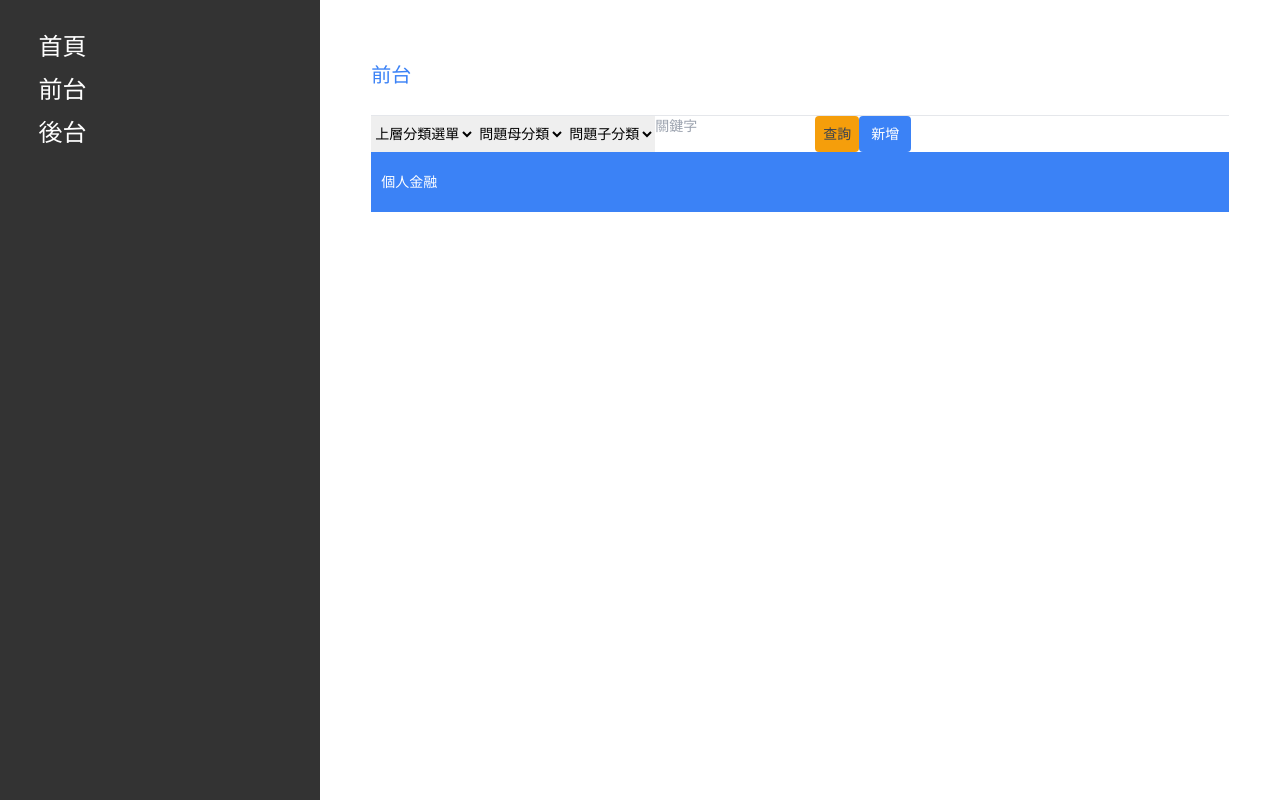
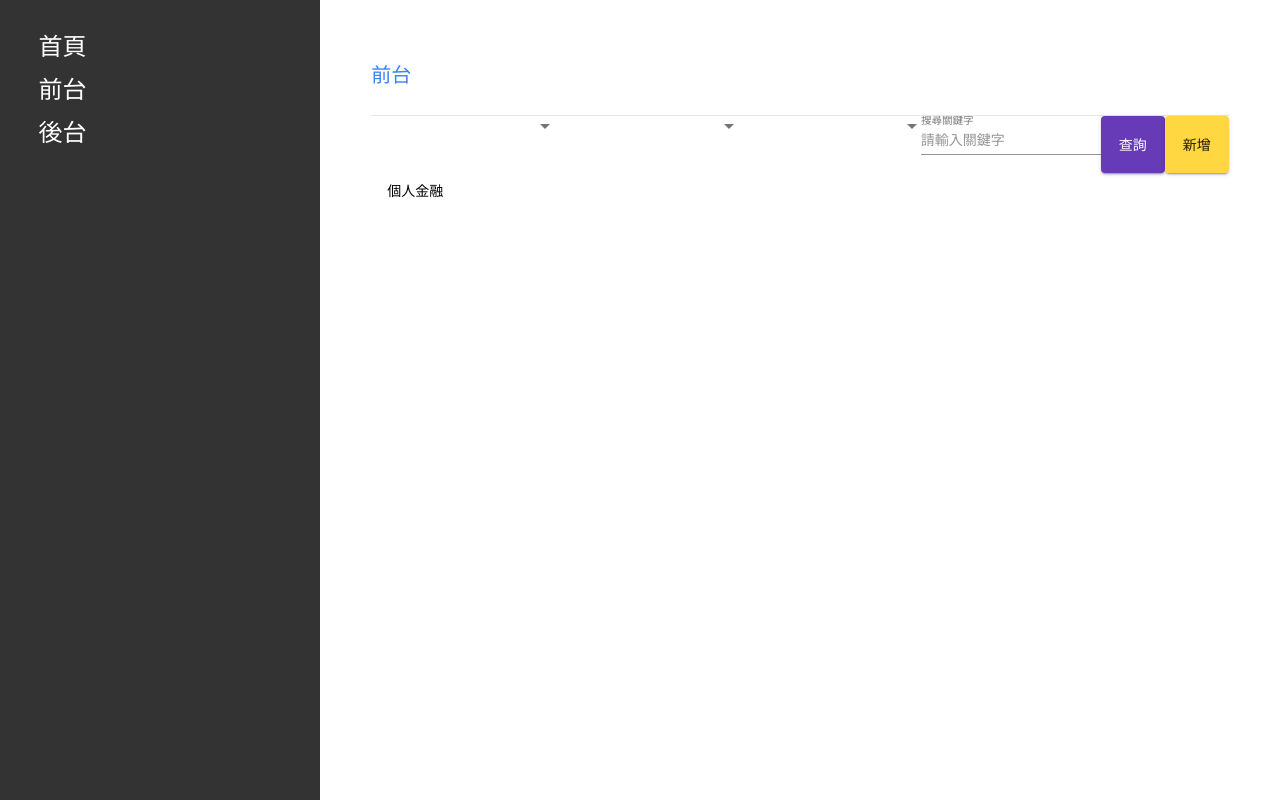
Before and after one commit to hsuchihting/growUp_question, an Angular app: page /questionFe in a window 1280 px wide. Built offline with nearby package versions, Linux system fonts and the light colour scheme.

Commit message:
fe layout

```diff
--- a/css/home.component.css
+++ /dev/null
@@ -1,5 +0,0 @@
-h1 {
-  text-align: center;
-  padding: 2%;
-  color: red;
-}
--- a/css/question-be.component.css
+++ /dev/null
@@ -1 +0,0 @@
-/* No CSS */
--- a/css/question-fe.component.css
+++ /dev/null
@@ -1,33 +0,0 @@
-.container {
-  padding: 3%;
-}
-
-.container form .nav li {
-  display: block;
-  color: #fff;
-  padding: 20px 10px;
-  position: relative;
-  cursor: pointer;
-}
-
-.container form .nav li:hover,
-.container form .nav li > li {
-  background-color: #a32c2c;
-  -webkit-transition: all 0.6s;
-  transition: all 0.6s;
-}
-
-.container form .nav li:hover > ul {
-  display: block;
-}
-
-.container form .nav li ul {
-  display: none;
-  position: absolute;
-  left: 100%;
-  width: 300px;
-  background-color: rgba(209, 209, 209, 0.7);
-  top: 15px;
-  -webkit-box-shadow: 5px 5px 10px rgba(23, 23, 54, 0.6);
-          box-shadow: 5px 5px 10px rgba(23, 23, 54, 0.6);
-}
--- /dev/null
+++ b/src/app/common/angular-material-shared.module.ts
@@ -0,0 +1,117 @@
+import { NgModule } from '@angular/core';
+import { CdkTableModule } from '@angular/cdk/table';
+import { CdkTreeModule } from '@angular/cdk/tree';
+import { DragDropModule } from '@angular/cdk/drag-drop';
+import { MatAutocompleteModule } from '@angular/material/autocomplete';
+import { MatBadgeModule } from '@angular/material/badge';
+import { MatBottomSheetModule } from '@angular/material/bottom-sheet';
+import { MatButtonModule } from '@angular/material/button';
+import { MatButtonToggleModule } from '@angular/material/button-toggle';
+import { MatCardModule } from '@angular/material/card';
+import { MatCheckboxModule } from '@angular/material/checkbox';
+import { MatChipsModule } from '@angular/material/chips';
+import {
+  MatNativeDateModule,
+  MatRippleModule,
+  MAT_DATE_LOCALE,
+  MAT_DATE_FORMATS,
+} from '@angular/material/core';
+import { MatDatepickerModule } from '@angular/material/datepicker';
+import { MatDialogModule } from '@angular/material/dialog';
+import { MatDividerModule } from '@angular/material/divider';
+import { MatExpansionModule } from '@angular/material/expansion';
+import { MatGridListModule } from '@angular/material/grid-list';
+import { MatIconModule } from '@angular/material/icon';
+import { MatInputModule } from '@angular/material/input';
+import { MatListModule } from '@angular/material/list';
+import { MatMenuModule } from '@angular/material/menu';
+import {
+  MatPaginatorModule,
+  MatPaginatorIntl,
+} from '@angular/material/paginator';
+import { MatProgressBarModule } from '@angular/material/progress-bar';
+import { MatProgressSpinnerModule } from '@angular/material/progress-spinner';
+import { MatRadioModule } from '@angular/material/radio';
+import { MatSelectModule } from '@angular/material/select';
+import { MatSidenavModule } from '@angular/material/sidenav';
+import { MatSlideToggleModule } from '@angular/material/slide-toggle';
+import { MatSliderModule } from '@angular/material/slider';
+import { MatSnackBarModule } from '@angular/material/snack-bar';
+import { MatSortModule } from '@angular/material/sort';
+import { MatStepperModule } from '@angular/material/stepper';
+import { MatTableModule } from '@angular/material/table';
+import { MatTabsModule } from '@angular/material/tabs';
+import { MatToolbarModule } from '@angular/material/toolbar';
+import { MatTooltipModule } from '@angular/material/tooltip';
+import { MatTreeModule } from '@angular/material/tree';
+import { ScrollingModule } from '@angular/cdk/scrolling';
+import { NoopAnimationsModule, BrowserAnimationsModule } from '@angular/platform-browser/animations';
+import { MAT_FORM_FIELD_DEFAULT_OPTIONS } from '@angular/material/form-field';
+
+export const TW_FORMATS = {
+  parse: {
+    dateInput: 'YYYY/MM/DD',
+  },
+  display: {
+    dateInput: 'YYYY/MM/DD',
+    monthYearLabel: 'YYYY MMM',
+    dateA11yLabel: 'YYYY/MM/DD',
+    monthYearA11yLabel: 'YYYY MMM',
+  },
+};
+
+@NgModule({
+  exports: [
+    CdkTableModule,
+    CdkTreeModule,
+    DragDropModule,
+    MatAutocompleteModule,
+    MatBadgeModule,
+    MatBottomSheetModule,
+    MatButtonModule,
+    MatButtonToggleModule,
+    MatCardModule,
+    MatCheckboxModule,
+    MatChipsModule,
+    MatStepperModule,
+    MatDatepickerModule,
+    MatDialogModule,
+    MatDividerModule,
+    MatExpansionModule,
+    MatGridListModule,
+    MatIconModule,
+    MatInputModule,
+    MatListModule,
+    MatMenuModule,
+    MatNativeDateModule,
+    MatPaginatorModule,
+    MatProgressBarModule,
+    MatProgressSpinnerModule,
+    MatRadioModule,
+    MatRippleModule,
+    MatSelectModule,
+    MatSidenavModule,
+    MatSliderModule,
+    MatSlideToggleModule,
+    MatSnackBarModule,
+    MatSortModule,
+    MatTableModule,
+    MatTabsModule,
+    MatToolbarModule,
+    MatTooltipModule,
+    MatTreeModule,
+    ScrollingModule,
+  ],
+  providers: [
+    { provide: MAT_DATE_LOCALE, useValue: 'zh-TW' },
+    { provide: MAT_DATE_FORMATS, useValue: TW_FORMATS },
+    {
+      provide: MatPaginatorIntl,
+    },
+    {
+      provide: MAT_FORM_FIELD_DEFAULT_OPTIONS,
+      useValue: { floatLabel: 'always', hideRequiredMarker: true },
+    },
+  ],
+})
+export class AngularMaterialSharedModule {}
--- a/src/app/pages/question-fe/question-fe.component.html
+++ b/src/app/pages/question-fe/question-fe.component.html
@@ -1,47 +1,42 @@
 <div class="container">
-  <div class=" py-2">
+  <div class="py-2">
     <h2 class="text-blue-500 text-2xl">前台</h2>
   </div>
-  <hr>
+  <hr />
 
-  <form class="flex">
-    <select>
-      <option value="">上層分類選單</option>
-      <option value=""></option>
-    </select>
+  <form class="flex justify-around">
+    <mat-select>
+      <mat-option value="">上層分類選單</mat-option>
+      <mat-option value=""></mat-option>
+    </mat-select>
 
-    <select>
-      <option value="">問題母分類</option>
-      <option value=""></option>
-    </select>
+    <mat-select>
+      <mat-option value="">問題母分類</mat-option>
+      <mat-option value=""></mat-option>
+    </mat-select>
 
-    <select>
-      <option value="">問題子分類</option>
-      <option value=""></option>
-    </select>
+    <mat-select>
+      <mat-option value="">問題子分類</mat-option>
+      <mat-option value=""></mat-option>
+    </mat-select>
 
-    <label>
-      <input type="text" placeholder="關鍵字">
-    </label>
+    <mat-form-field class="example-full-width">
+      <mat-label>搜尋關鍵字</mat-label>
+      <input matInput placeholder="請輸入關鍵字" />
+    </mat-form-field>
+
     <div class="flex justify-around">
-      <button type="button" class="p-2 bg-yellow-500 text-gray-700 rounded">查詢</button>
-      <button type="button" class="py-2 px-3 bg-blue-500 text-white rounded">新增</button>
+      <button mat-raised-button color="primary">查詢</button>
+      <button mat-raised-button color="accent">新增</button>
     </div>
   </form>
 
-  <ul class="nav">
-    <li>
-      <a href="javascript:void(0)"><i class="fas fa-sitemap"></i>個人金融</a>
-      <!-- 這邊加上子層選單 -->
-      <ul>
-        <li>
-          <a href="javascript:void(0)">存款</a>
-          <ul>
-            <li><a href="javascript:void(0)">金融卡</a></li>
+  <button mat-button [matMenuTriggerFor]="animals">個人金融</button>
+  <mat-menu #animals="matMenu">
+    <button mat-menu-item [matMenuTriggerFor]="vertebrates">存款</button>
+  </mat-menu>
 
-          </ul>
-        </li>
-      </ul>
-    </li>
-  </ul>
+  <mat-menu #vertebrates="matMenu">
+    <button mat-menu-item>金融卡</button>
+  </mat-menu>
 </div>
--- a/style/app.component.min.css
+++ /dev/null
@@ -1 +0,0 @@
-.index{display:-webkit-box;display:-ms-flexbox;display:flex}.index .menu{padding:2% 3%;width:25%;height:100vh;background-color:#333}.index .menu>li{line-height:1.8}.index .menu>li>a{color:#fff;text-decoration:none;font-size:24px}.index .main{width:75%}
--- a/style/home.component.min.css
+++ /dev/null
@@ -1 +0,0 @@
-h1{text-align:center;padding:2%;color:red}
--- a/style/question-be.component.min.css
+++ /dev/null
@@ -1 +0,0 @@
-/* No CSS */
--- a/style/question-fe.component.min.css
+++ /dev/null
@@ -1 +0,0 @@
-.container{padding:3%}.container form .nav li{display:block;color:#fff;padding:20px 10px;position:relative;cursor:pointer}.container form .nav li:hover,.container form .nav li>li{background-color:#a32c2c;-webkit-transition:all 0.6s;transition:all 0.6s}.container form .nav li:hover>ul{display:block}.container form .nav li ul{display:none;position:absolute;left:100%;width:300px;background-color:rgba(209,209,209,0.7);top:15px;-webkit-box-shadow:5px 5px 10px rgba(23,23,54,0.6);box-shadow:5px 5px 10px rgba(23,23,54,0.6)}
```
Also changed, not shown: css/app.component.css (deleted, +0 -26 lines), src/app/share/share/share.module.ts (+14 -2 lines).
